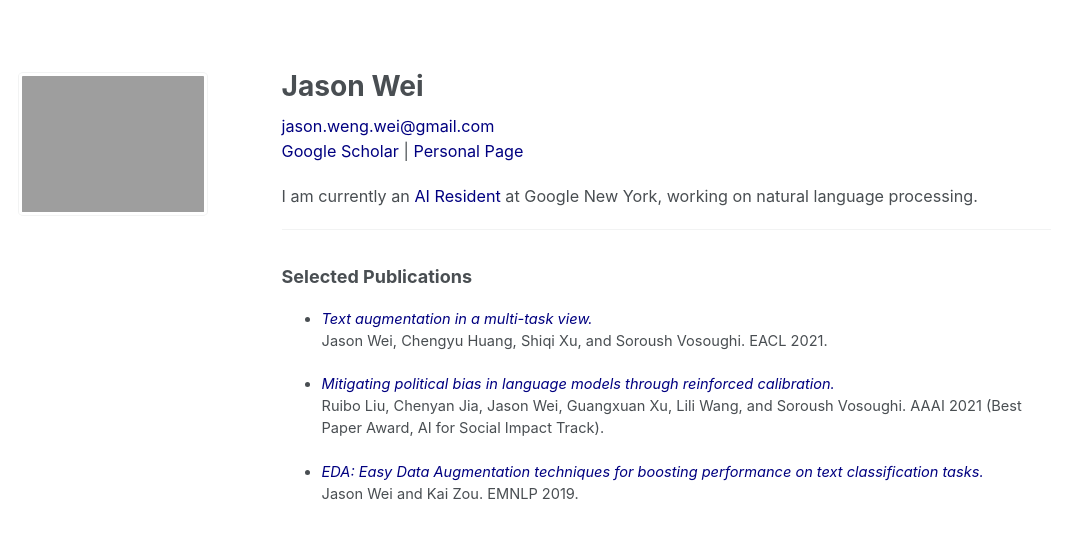
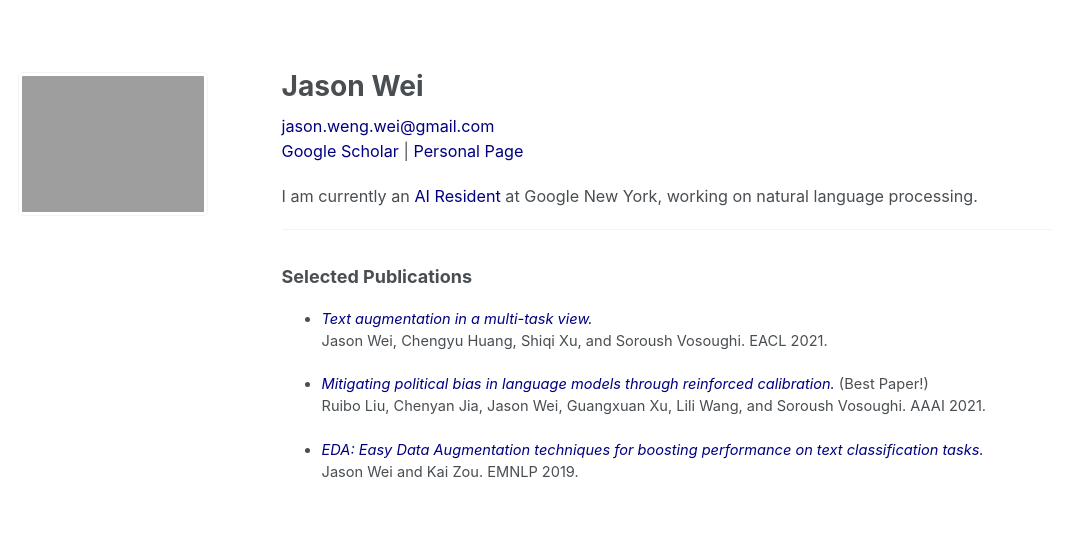
Before and after one commit to jasonwei20/jasonwei20.github.io, a Jekyll site: the page built from _pages/about.md, in a window 1280 px wide. Shown: the top 539 px of the page, without its empty margins (0-1065 px from the left). Built offline with Jekyll 4.4.1, drawn with Linux system fonts in a browser that asks for light colours.

Commit message:
update link

```diff
--- a/_pages/about.md
+++ b/_pages/about.md
@@ -21,8 +21,8 @@ I am currently an <a href="https://research.google/careers/ai-residency/" style=
 - <a href="https://arxiv.org/abs/2101.05469" style="color:navy" target="_blank"><i>Text augmentation in a multi-task view.</i></a>
 Jason Wei, Chengyu Huang, Shiqi Xu, and Soroush Vosoughi. EACL 2021.
 
-- <a href="http://34.94.61.102/paper_AISI-8076.html" style="color:navy" target="_blank"><i>Mitigating political bias in language models through reinforced calibration.</i></a>
-Ruibo Liu, Chenyan Jia, Jason Wei, Guangxuan Xu, Lili Wang, and Soroush Vosoughi. AAAI 2021 (Best Paper Award, AI for Social Impact Track).
+- <a href="https://www.aaai.org/AAAI21Papers/AISI-8076.LiuR.pdf" style="color:navy" target="_blank"><i>Mitigating political bias in language models through reinforced calibration.</i></a> (Best Paper!)
+Ruibo Liu, Chenyan Jia, Jason Wei, Guangxuan Xu, Lili Wang, and Soroush Vosoughi. AAAI 2021.
 
 - <a href="https://www.aclweb.org/anthology/D19-1670.pdf" style="color:navy" target="_blank"><i>EDA: Easy Data Augmentation techniques for boosting performance on text classification tasks.</i></a>
 Jason Wei and Kai Zou. EMNLP 2019.
```
